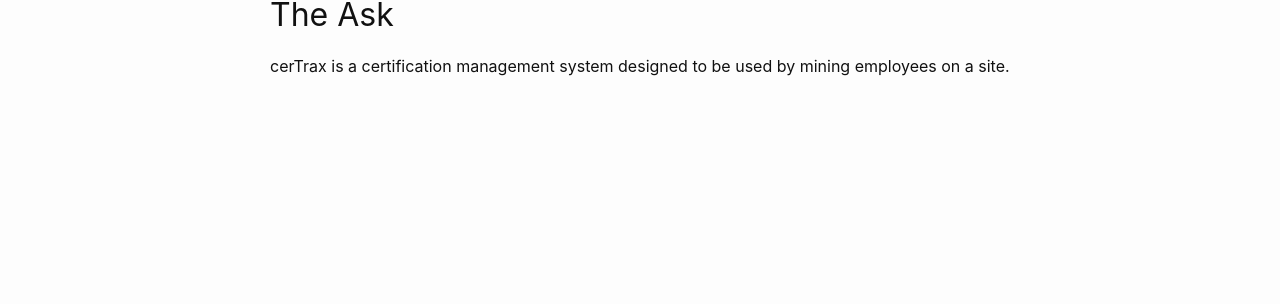
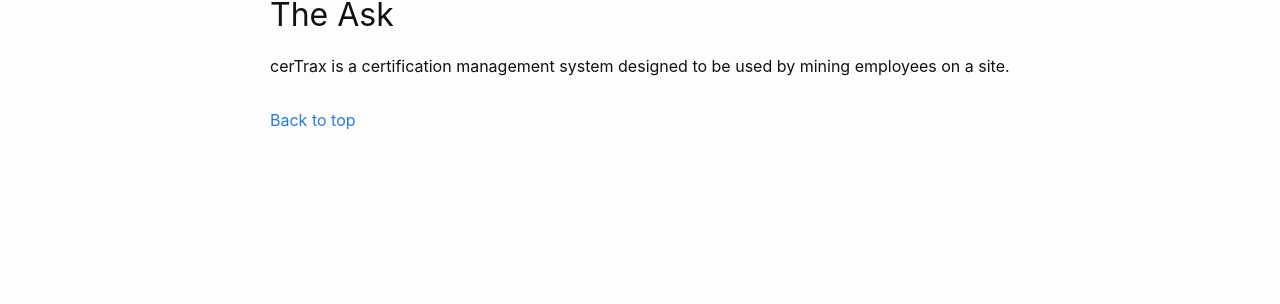
Before and after one commit to anithvishwanath/anithvishwanath.github.io, a Jekyll site: the page built from _posts/2019-06-07-certrax.markdown, in a window 1280 px wide. Shown: the part 320-624 px from the top of the page. Built offline with Jekyll 4.4.1, drawn with Linux system fonts in a browser that asks for light colours.

Commit message:
Update post.html

```diff
--- a/_layouts/post.html
+++ b/_layouts/post.html
@@ -24,4 +24,5 @@
   {%- endif -%}
 
   <a class="u-url" href="{{ page.url | relative_url }}" hidden></a>
+  <a class="u-url" href="#top">Back to top</a>
 </article>
```
